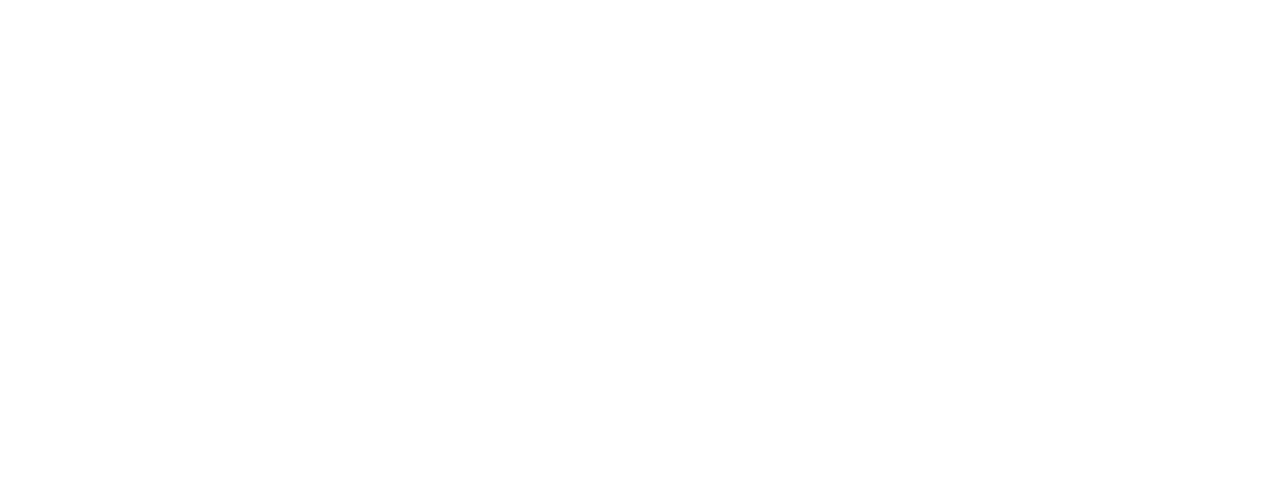
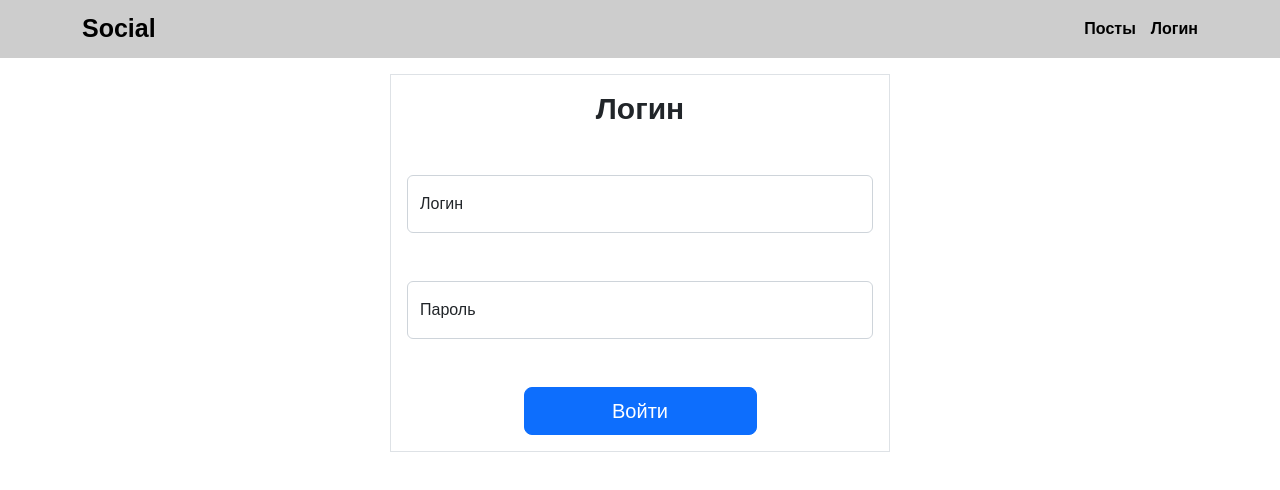
Before and after one commit to LeylinV/pet-project-social, a React (Create React App) app: page /login in a window 1280 px wide. Before the commit this address had no page. Shown: the top 490 px of the page. Built offline with nearby package versions, Linux system fonts and the light colour scheme; a web font is replaced by a local one.

Commit message:
feat: Добавлен redux. Создан store. Добавлена страница Логина

```diff
--- a/package.json
+++ b/package.json
@@ -13,9 +13,11 @@
     "popper.js": "^1.16.1",
     "react": "^18.2.0",
     "react-dom": "^18.2.0",
+    "react-redux": "^8.1.1",
     "react-router-dom": "^6.11.0",
     "react-scripts": "5.0.1",
     "react-transition-group": "^4.4.5",
+    "redux": "^4.2.1",
     "web-vitals": "^2.1.0"
   },
   "scripts": {
--- a/src/App.js
+++ b/src/App.js
@@ -3,8 +3,14 @@
 import PagePosts from './Pages/PagePosts/PagePosts';
 import PageSinglePost from './Pages/PageSinglePost/PageSinglePost';
 import MainPage from "./Pages/MainPage/MainPage";
+import {useDispatch, useSelector} from "react-redux";
+import LoginPage from "./Pages/LoginPage/LoginPage";
 
 function App() {
+  const dispatch = useDispatch()
+  const user = useSelector(state => state.user.user)
+  console.log(user)
+
   return (
     <BrowserRouter>
       <div className="App">
@@ -12,6 +18,7 @@
           <Route path='/' element={<Layout/>}>
             <Route path='/' element={<MainPage/>}/>
             <Route path='posts' element={<PagePosts />}/>
+            <Route path='login' element={<LoginPage />}/>
             <Route path="posts/:id" element={<PageSinglePost />}/>
           </Route>
         </Routes>
--- a/src/Layout/Header/Header.jsx
+++ b/src/Layout/Header/Header.jsx
@@ -12,6 +12,7 @@
                     </div>
                     <div className={`${styles.rightSide}`}>
                         <Link to='/posts'>Посты</Link>
+                        <Link to='/login'>Логин</Link>
                     </div>
                 </div>
             </div>
--- a/src/Layout/Header/Header.module.scss
+++ b/src/Layout/Header/Header.module.scss
@@ -1,4 +1,5 @@
 header{
+    font-weight: 700;
     width: 100%;
     background-color: #cdcdcd;
     padding: 10px 0;
@@ -13,5 +14,8 @@
 }
 
 .rightSide{
-    float: right
+    float: right;
+    a{
+        margin-left: 15px;
+    }
 }
--- /dev/null
+++ b/src/Pages/LoginPage/LoginPage.jsx
@@ -0,0 +1,25 @@
+import React from 'react';
+import styles from './LoginPage.module.scss'
+
+const LoginPage = () => {
+    return (
+        <div className="container mt-3">
+            <div className={styles.loginBlock}>
+                <h3 className="mb-5">Логин</h3>
+                <div className="form-floating mb-5">
+                    <input type="text" className="form-control" id="floatingInput" placeholder="Логин"/>
+                    <label htmlFor="floatingInput">Логин</label>
+                </div>
+                <div className="form-floating mb-5">
+                    <input type="password" className="form-control" id="floatingPassword" placeholder="Пароль"/>
+                    <label htmlFor="floatingPassword">Пароль</label>
+                </div>
+                <div className="d-grid gap-2 col-6 mx-auto">
+                    <button className="btn btn-primary btn-lg" type="button">Войти</button>
+                </div>
+            </div>
+        </div>
+    );
+};
+
+export default LoginPage;
--- /dev/null
+++ b/src/Pages/LoginPage/LoginPage.module.scss
@@ -0,0 +1,14 @@
+
+.loginBlock{
+  max-width: 500px;
+  padding: 1rem;
+  margin: 1rem auto 0;
+  border: 1px solid #dee2e6;
+
+  h3{
+    text-align: center;
+    font-family: 'Fira Sans', sans-serif;
+    font-weight: 900;
+    font-size: 30px;
+  }
+}
--- a/src/index.js
+++ b/src/index.js
@@ -4,11 +4,15 @@
 import './index.css';
 import App from './App';
 import reportWebVitals from './reportWebVitals';
+import {Provider} from "react-redux";
+import {store} from "./store";
 
 const root = ReactDOM.createRoot(document.getElementById('root'));
 root.render(
   <React.StrictMode>
-    <App />
+      <Provider store={store}>
+        <App />
+      </Provider>
   </React.StrictMode>
 );
 
--- /dev/null
+++ b/src/store/index.js
@@ -0,0 +1,9 @@
+import {createStore, combineReducers} from "redux";
+import {userReducer} from "./userReducer";
+
+const rootReducer = combineReducers({
+    user: userReducer
+})
+
+
+export const store = createStore(rootReducer)
--- /dev/null
+++ b/src/store/userReducer.js
@@ -0,0 +1,20 @@
+const defaultState = {
+    user: null
+}
+// action = {type: "", payload: "?"}
+const LOGIN_USER = "LOGIN_USER"
+const LOGOUT_USER = "LOGOUT_USER"
+
+export const userReducer = (state = defaultState, action) => {
+    switch (action.type){
+        case LOGIN_USER:
+            return {...state, user: action.payload}
+        case LOGOUT_USER:
+            return {...state, user: null}
+        default:
+            return state
+    }
+}
+
+export const loginUserAction = (payload) => ({type: LOGIN_USER, payload})
+export const logoutUserAction = (payload) => ({type: LOGOUT_USER, payload})
```
Also changed, not shown: 2 other files (tests, documents, lock files or other folders).
